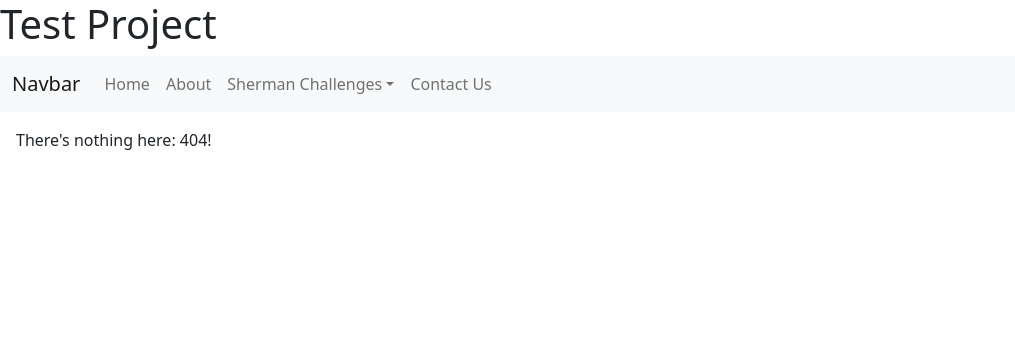
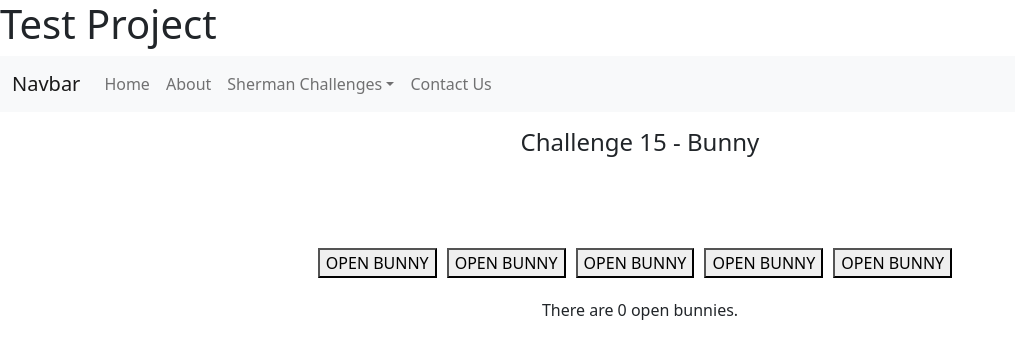
Before and after one commit to boldwade/react-ts-challenges, a React (Create React App) app: page /challenge/15 in a window 1280 px wide. Before the commit this address had no page. Shown: the top 358 px of the page, without its empty margins (0-1015 px from the left). Built offline with nearby package versions, Linux system fonts and the light colour scheme.

Commit message:
challenge-15

```diff
--- a/src/app-routes.tsx
+++ b/src/app-routes.tsx
@@ -23,7 +23,7 @@ const Challenge11 = lazy(() => import('./sherman-coding-challenges/challenge-11'
 const Challenge12 = lazy(() => import('./sherman-coding-challenges/challenge-12'));
 const Challenge13 = lazy(() => import('./sherman-coding-challenges/challenge-13'));
 const Challenge14 = lazy(() => import('./sherman-coding-challenges/challenge-14'));
-// const Challenge15 = lazy(() => import('./sherman-coding-challenges/challenge-15'));
+const Challenge15 = lazy(() => import('./sherman-coding-challenges/challenge-15'));
 
 export const AppRoutes = () => {
     return (
@@ -49,6 +49,7 @@ export const AppRoutes = () => {
                         <Route path="12" element={<Challenge12 />} />
                         <Route path="13" element={<Challenge13 />} />
                         <Route path="14" element={<Challenge14 />} />
+                        <Route path="15" element={<Challenge15 />} />
                     </Route>
                     <Route path="*" element={<p>There's nothing here: 404!</p>} />
                 </Route>
--- /dev/null
+++ b/src/sherman-coding-challenges/challenge-15.tsx
@@ -0,0 +1,68 @@
+import React, { useState } from "react";
+
+const BUNNY =
+    "https://images.pexels.com/photos/326012/pexels-photo-326012.jpeg?auto=compress&cs=tinysrgb&w=1260&h=750&dpr=2";
+
+export const Challenge15 = () => {
+    const [openCount, setOpenCount] = useState(0);
+    const IDs = [1, 2, 3, 4, 5];
+    const verb = openCount === 1 ? "is " : "are ";
+    const noun = openCount === 1 ? "bunny." : "bunnies.";
+
+    return (
+        <>
+            <h4>Challenge 15 - Bunny</h4>
+            <hr />
+            <div
+                style={{
+                    display: "flex",
+                    flexDirection: "column",
+                }}
+            >
+                <div
+                    style={{ display: "flex", justifyContent: "center", marginTop: 50 }}
+                >
+                    {IDs.map((item) => {
+                        return (
+                            <div
+                                style={{ marginRight: 10 }}
+                                id={item + ''}
+                            >
+                                <BuggyButton openCount={openCount} setOpenCount={setOpenCount} />
+                            </div>
+                        );
+                    })}
+                </div>
+                <div style={{ alignSelf: "center", marginTop: 20 }}>
+                    {"There " + verb + openCount + " open " + noun}
+                </div>
+            </div>
+        </>
+    );
+};
+export default Challenge15;
+
+const BuggyButton = (
+    { openCount, setOpenCount }: { openCount: number, setOpenCount: (openCount: number) => void }) => {
+    const [isOpen, setIsOpen] = useState(false);
+    return isOpen ? (
+        <img
+            src={BUNNY}
+            height={300}
+            width={200}
+            onClick={() => {
+                setOpenCount(openCount - 1);
+                setIsOpen(false);
+            }}
+        />
+    ) : (
+        <button
+            onClick={() => {
+                setOpenCount(openCount + 1);
+                setIsOpen(true);
+            }}
+        >
+            OPEN BUNNY
+        </button>
+    );
+};
```
